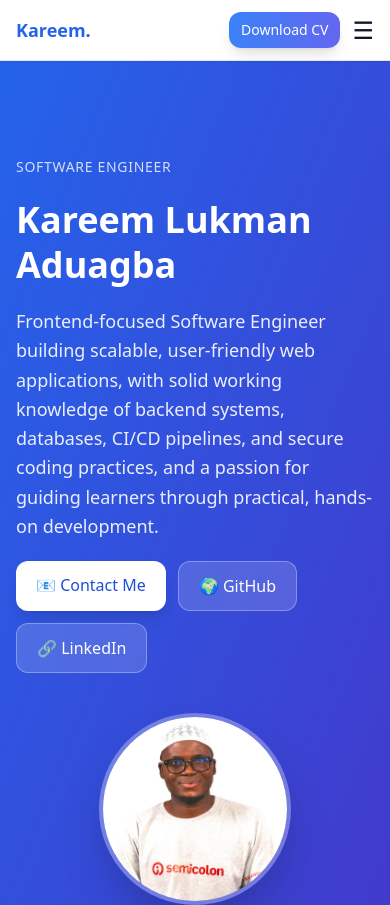
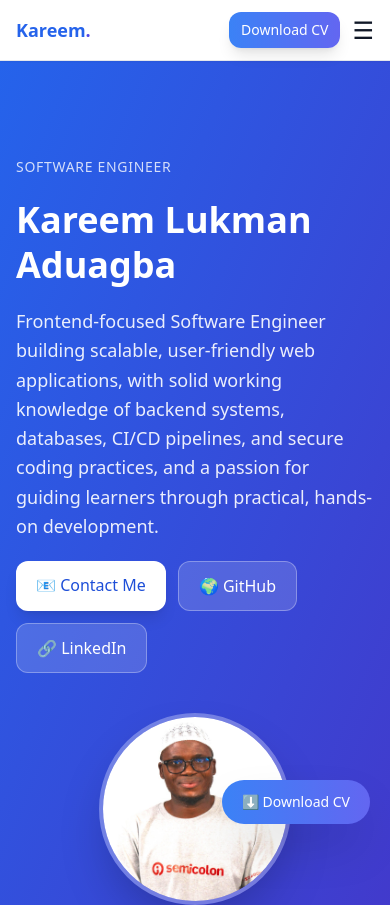
Before and after one commit to Aduagba90/my-portfolio, a React (Create React App) app: page / in a window 390 px wide. Shown: the top 905 px of the page. Built offline with nearby package versions, Linux system fonts and the light colour scheme.

Commit message:
lets see

```diff
--- a/src/App.js
+++ b/src/App.js
@@ -352,6 +352,14 @@ export default function App() {
         <p>© 2025 Kareem Lukman Aduagba. All rights reserved.</p>
       </footer>
 
+      {/* Floating Download CV (Mobile only) */}
+      <a
+        href="/Kareem-Lukman-CV.pdf"
+        className="fixed bottom-5 right-5 sm:hidden bg-gradient-to-r from-blue-500 to-indigo-500 text-white px-5 py-3 rounded-full shadow-2xl text-sm font-medium flex items-center gap-2 hover:scale-105 transition-transform z-50"
+      >
+        ⬇️ Download CV
+      </a>
+
     </div>
   );
 }
```
